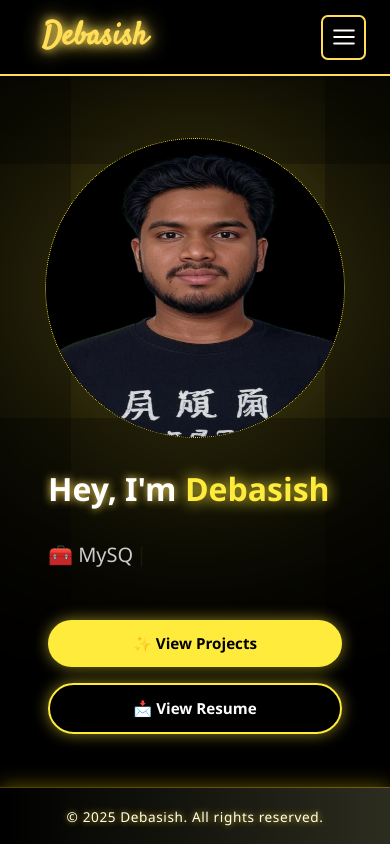
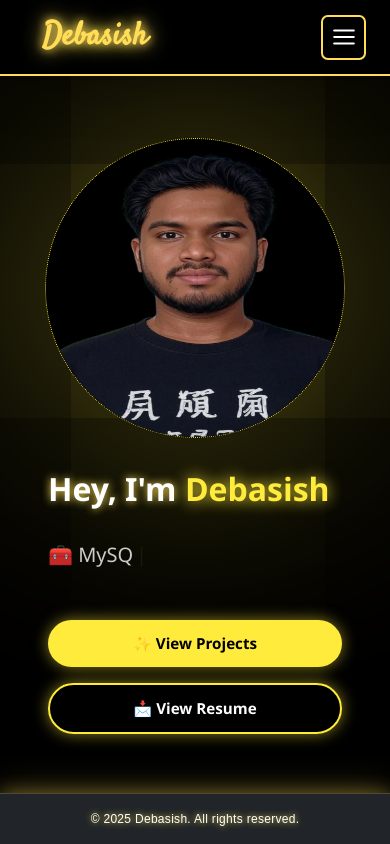
Before and after one commit to debasish39/portfolio9, a React (Vite) app: page / in a window 390 px wide. Built offline with nearby package versions, Linux system fonts and the light colour scheme; a web font is replaced by a local one.

Commit message:
Update Footer.css

```diff
--- a/src/bootstrapport/components/Footer.css
+++ b/src/bootstrapport/components/Footer.css
@@ -1,33 +1,52 @@
-/* Gradient Footer with Gold Glow */
+/* ===============================
+   ✨ Glowing Footer Styles
+   =============================== */
 .footer {
-  background: linear-gradient(90deg, #000000, #2c2c1f); /* Black to dark gold tone */
-  color: #ffd700;                                       /* Bright gold text */
-  box-shadow: 0 0 20px rgba(255, 215, 0, 0.4);          /* Soft gold glow */
   position: fixed;
   bottom: 0;
   width: 100%;
-  padding: 16px 24px;
+  background-color: #000000;
+  color: #ffdd57;
+  padding: 0.5rem 1.2rem;
+  box-shadow: 0 0 20px rgba(255, 221, 87, 0.4), 0 0 40px rgba(255, 221, 87, 0.2);
+  z-index: 999;
   text-align: center;
-  font-family: 'Segoe UI', Tahoma, Geneva, Verdana, sans-serif;
-  z-index: 1000;
-  border-top: 1px solid rgba(255, 215, 0, 0.3);         /* Subtle top border */
+  font-family: 'Poppins', sans-serif;
+  font-size: 1rem;
+  letter-spacing: 0.3px;
+  border-top: 1px solid rgba(255, 221, 87, 0.2);
+  backdrop-filter: blur(6px); /* subtle glass effect */
 }
 
-/* Glowing text */
+/* Footer Text Styling */
 .footer small {
-  font-size: 0.85rem;
-  letter-spacing: 0.6px;
-  text-shadow: 0 0 6px rgba(255, 215, 0, 0.8);
+  display: block;
+  text-shadow: 0 0 6px #ffdd57;
+  font-weight: 500;
 }
 
-/* Optional: Footer links */
+/* Hover Effect for Any Links Inside */
 .footer a {
-  color: #ffd700;
-  margin: 0 10px;
+  color: #ffdd57;
   text-decoration: none;
-  transition: color 0.3s ease;
+  transition: all 0.3s ease;
 }
 
 .footer a:hover {
-  color: #fffacd; /* Light golden on hover */
+  color: #fffbe6;
+  text-shadow: 0 0 10px #ffdd57;
 }
+
+/* ===============================
+   📱 Responsive
+   =============================== */
+@media (max-width: 576px) {
+  .footer {
+    font-size: 0.8rem;
+    padding: 0.2rem 1rem;
+  }
+
+  .footer small {
+    font-size: 0.75rem;
+  }
+}
```
